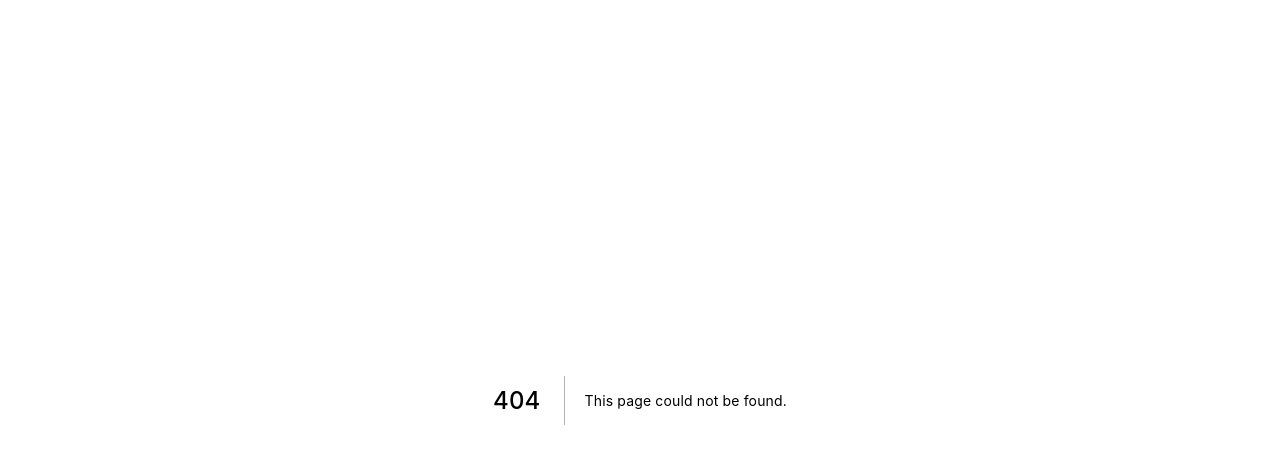
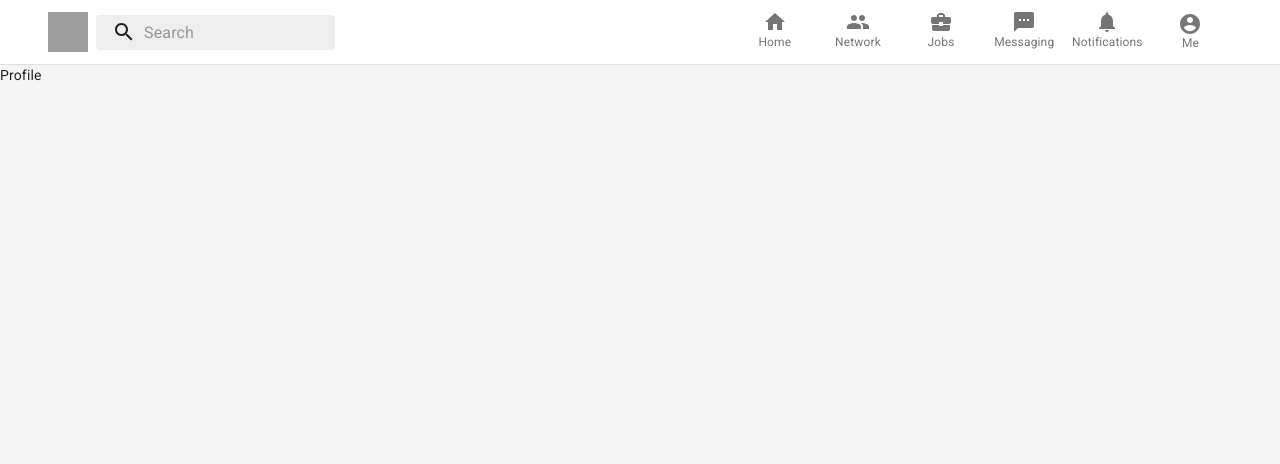
Before and after one commit to JoselynDRF/react-nextjs-linkedin, a Next.js app: page /in/1 in a window 1280 px wide. Before the commit this address had no page. Shown: the top 464 px of the page. Built offline with nearby package versions, Linux system fonts and the light colour scheme; grey boxes are pictures that could not be loaded.

Commit message:
Add server-side routing

```diff
--- a/components/Navigation/Navigation.tsx
+++ b/components/Navigation/Navigation.tsx
@@ -1,36 +1,47 @@
-import { FC, useState } from 'react'
-import { BottomNavigation, BottomNavigationAction } from '@material-ui/core'
-import {
-  AccountCircle,
-  BusinessCenter,
-  Group,
-  Home,
-  Notifications,
-  Sms
-} from '@material-ui/icons'
+import { FC } from 'react'
+import Link from 'next/link'
+import { useRouter } from 'next/dist/client/router'
+import BottomNavigation from '@material-ui/core/BottomNavigation'
+import BottomNavigationAction from '@material-ui/core/BottomNavigationAction'
+import makeStyles from '@material-ui/core/styles/makeStyles'
+import AccountCircle from '@material-ui/icons/AccountCircle'
+import { mainMenu } from './NavigationOptions'
 
 type NavigationProps = {
   setAnchorEl: (target: Element) => void
 }
 
+const useStyles = makeStyles(theme => ({
+  link: {
+    '&:hover': {
+      color: theme.palette.primary.main
+    }
+  }
+}))
+
 const Navigation: FC<NavigationProps> = ({ setAnchorEl }) => {
-  const [value, setValue] = useState(0)
+  const { pathname } = useRouter()
+  const classes = useStyles()
 
   return (
-    <BottomNavigation
-      value={value}
-      onChange={(e, newValue) => setValue(newValue)}
-      showLabels
-    >
-      <BottomNavigationAction label="Home" icon={<Home />} />
-      <BottomNavigationAction label="Network" icon={<Group />} />
-      <BottomNavigationAction label="Jobs" icon={<BusinessCenter />} />
-      <BottomNavigationAction label="Messaging" icon={<Sms />} />
-      <BottomNavigationAction label="Notifications" icon={<Notifications />} />
+    <BottomNavigation>
+      {mainMenu.length &&
+        mainMenu.map(({ id, title, icon, path }) => (
+          <Link key={id} href={path} passHref>
+            <BottomNavigationAction
+              label={title}
+              icon={icon}
+              showLabel
+              selected={pathname === path}
+              className={classes.link}
+            />
+          </Link>
+        ))}
       <BottomNavigationAction
         label="Me"
         icon={<AccountCircle />}
-        aria-haspopup="true"
+        showLabel
+        className={classes.link}
         onClick={({ currentTarget }) => setAnchorEl(currentTarget)}
       />
     </BottomNavigation>
--- /dev/null
+++ b/components/Navigation/NavigationOptions.tsx
@@ -0,0 +1,42 @@
+import {
+  BusinessCenter,
+  Group,
+  Home,
+  Notifications,
+  Sms
+} from '@material-ui/icons'
+
+const mainMenu = [
+  {
+    id: 'feed',
+    title: 'Home',
+    icon: <Home />,
+    path: '/feed'
+  },
+  {
+    id: 'network',
+    title: 'Network',
+    icon: <Group />,
+    path: '#'
+  },
+  {
+    id: 'jobs',
+    title: 'Jobs',
+    icon: <BusinessCenter />,
+    path: '#'
+  },
+  {
+    id: 'messaging',
+    title: 'Messaging',
+    icon: <Sms />,
+    path: '#'
+  },
+  {
+    id: 'notifications',
+    title: 'Notifications',
+    icon: <Notifications />,
+    path: '#'
+  }
+]
+
+export { mainMenu }
--- a/components/ProfileMenu/ProfileMenu.tsx
+++ b/components/ProfileMenu/ProfileMenu.tsx
@@ -1,10 +1,11 @@
 import { FC, useContext } from 'react'
+import Link from 'next/link'
 import {
   Avatar,
   Box,
   ButtonBase,
   Divider,
-  Link,
+  Link as MuiLink,
   Menu,
   Typography
 } from '@material-ui/core'
@@ -54,11 +55,13 @@ const ProfileMenu: FC<ProfileMenuProps> = ({ anchorEl, setAnchorEl }) => {
           <Typography variant="body2">{user.headline}</Typography>
         </div>
       </Box>
-      <ButtonBase className={classes.profileButton}>
+      <Link href={'in/' + user.username} passHref>
+        <ButtonBase className={classes.profileButton} onClick={handleMenuClose}>
           <Typography variant="subtitle2" color="primary">
             View Profile
           </Typography>
         </ButtonBase>
+      </Link>
       {profileMenu.length &&
         profileMenu.map(({ id, title, options }) => (
           <div key={id}>
@@ -73,21 +76,28 @@ const ProfileMenu: FC<ProfileMenuProps> = ({ anchorEl, setAnchorEl }) => {
             {options.length &&
               options.map(({ id, title, path }) => (
                 <Box key={id} display="flex" mb={1}>
-                  <Link href={path} variant="body2" color="textSecondary">
+                  <Link href={path} passHref>
+                    <MuiLink
+                      variant="body2"
+                      color="textSecondary"
+                      onClick={handleMenuClose}
+                    >
                       {title}
+                    </MuiLink>
                   </Link>
                 </Box>
               ))}
           </div>
         ))}
       <Divider className={classes.divider} />
-      <Link
-        href="#"
+      <Link href="#" passHref>
+        <MuiLink
           variant="body2"
           color="textSecondary"
           onClick={handleMenuClose}
         >
           Sign Out
+        </MuiLink>
       </Link>
     </Menu>
   )
--- a/components/ProfileMenu/ProfileMenuOptions.ts
+++ b/components/ProfileMenu/ProfileMenuOptions.ts
@@ -6,7 +6,7 @@ const profileMenu = [
       {
         id: 'settings',
         title: 'Settings & Privacy',
-        path: 'settings'
+        path: '/settings'
       },
       {
         id: 'help',
@@ -16,7 +16,7 @@ const profileMenu = [
       {
         id: 'language',
         title: 'Language',
-        path: 'settings/select-language'
+        path: '#'
       }
     ]
   },
@@ -27,7 +27,7 @@ const profileMenu = [
       {
         id: 'activity',
         title: 'Posts & Activity',
-        path: 'detail/recent-activity'
+        path: '#'
       },
       {
         id: 'job-posting',
--- a/pages/_app.tsx
+++ b/pages/_app.tsx
@@ -3,9 +3,15 @@ import CssBaseline from '@material-ui/core/CssBaseline'
 import { ThemeProvider } from '@material-ui/core/styles'
 import { AppProps } from 'next/app'
 import Head from 'next/head'
+import { useRouter } from 'next/dist/client/router'
 import theme from '../utils/theme'
+import Header from '../components/Header/Header'
+import { AppContext } from '../contexts/store'
 
 const MyApp: FC<AppProps> = ({ Component, pageProps }) => {
+  const { pathname } = useRouter()
+  const logged = pathname !== '/'
+
   useEffect(() => {
     const jssStyles = document.querySelector('#jss-server-side')
 
@@ -25,7 +31,14 @@ const MyApp: FC<AppProps> = ({ Component, pageProps }) => {
       </Head>
       <ThemeProvider theme={theme}>
         <CssBaseline />
-        <Component {...pageProps} />
+        {logged && pageProps.user ? (
+          <AppContext.Provider value={{ user: pageProps.user }}>
+            <Header />
+            <Component {...pageProps} />
+          </AppContext.Provider>
+        ) : (
+          <Component {...pageProps} />
+        )}
       </ThemeProvider>
     </>
   )
--- a/pages/api/user.ts
+++ b/pages/api/user.ts
@@ -2,6 +2,7 @@ import { NextApiRequest, NextApiResponse } from 'next'
 
 export default (req: NextApiRequest, res: NextApiResponse): void => {
   res.status(200).json({
+    username: 'johndoe',
     name: 'John Doe',
     headline: 'Software Developer',
     photo: '/cover.jpeg',
--- /dev/null
+++ b/pages/in/[username].tsx
@@ -0,0 +1,16 @@
+import { GetServerSideProps } from 'next'
+import api from '../../utils/api'
+
+const Profile = () => <div>Profile</div>
+
+export const getServerSideProps: GetServerSideProps = async () => {
+  const { data: user } = await api.get('user')
+
+  return {
+    props: {
+      user
+    }
+  }
+}
+
+export default Profile
--- a/typings.d.ts
+++ b/typings.d.ts
@@ -1,4 +1,5 @@
 type UserProps = {
+  username: string
   name: string
   headline: string
   photo: string
```
Also changed, not shown: pages/feed.tsx (+1 -6 lines), pages/settings.tsx (added, +16 -0 lines). Lines whose indentation alone changed are shown as unchanged.
